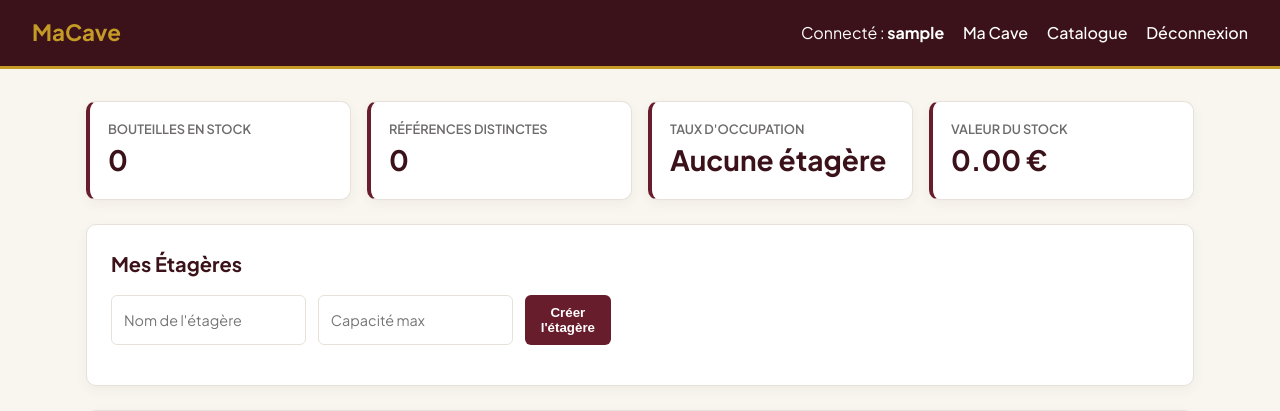
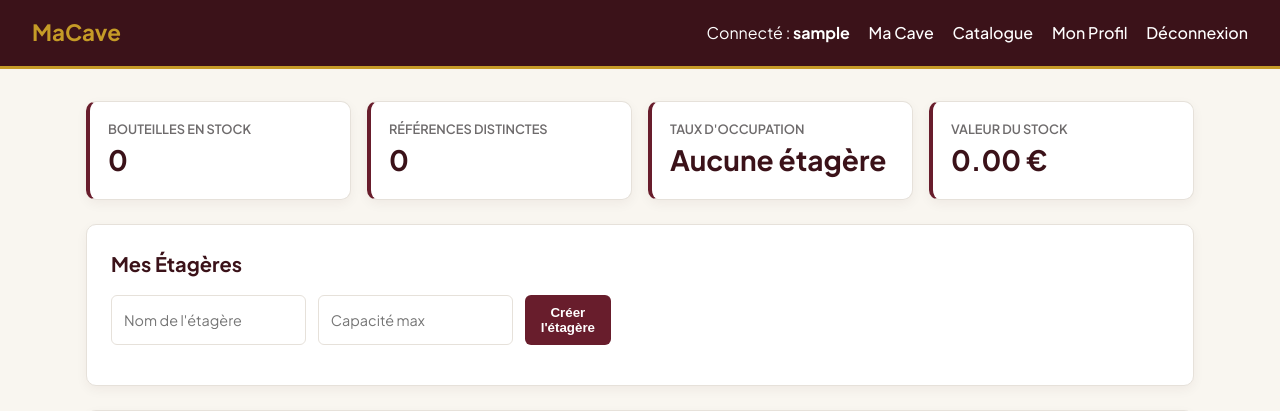
Before and after one commit to Kaguyu014/MaCave, a Flask app: page / in a window 1280 px wide. Shown: the top 411 px of the page. Run offline with Flask 3, Linux system fonts and the light colour scheme; the visitor is signed in with stand-in values (Sample User, id 1); data that the repository does not hold is empty.

Commit message:
Ajout Profil

```diff
--- a/templates/base.html
+++ b/templates/base.html
@@ -4,7 +4,6 @@
     <meta charset="UTF-8">
     <meta name="viewport" content="width=device-width, initial-scale=1.0">
     <title>MaCave - Gestion de cave à vin</title>
-    <!-- Ligne indispensable pour charger le CSS -->
     <link rel="stylesheet" href="{{ url_for('static', filename='style.css') }}">
 </head>
 <body>
@@ -15,6 +14,7 @@
                 <span>Connecté : <b>{{ session['username'] }}</b></span>
                 <a href="{{ url_for('dashboard') }}">Ma Cave</a>
                 <a href="{{ url_for('catalogue') }}">Catalogue</a>
+                <a href="{{ url_for('profil') }}">Mon Profil</a>
                 <a href="{{ url_for('logout') }}">Déconnexion</a>
             </nav>
         {% endif %}
```
